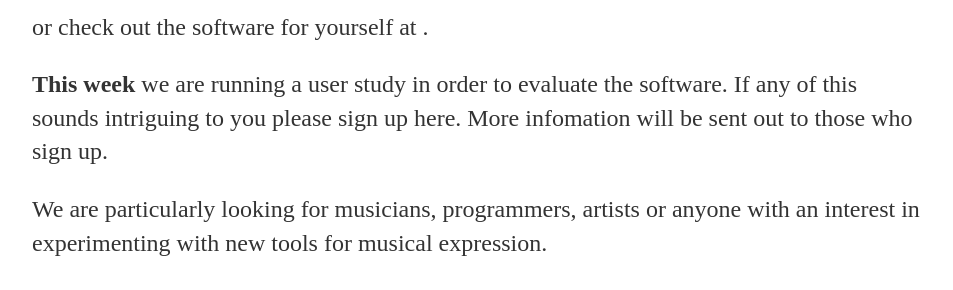
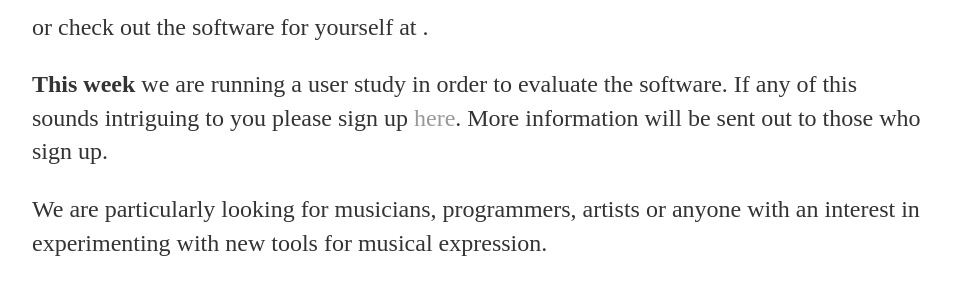
Before and after one commit to smilo7/smilo7.github.io, a Jekyll site: the page built from _posts/2020-09-03-rhythmachines-userstudy.md, in a window 1280 px wide. Shown: the part 1565-1855 px from the top of the page, without its empty margins (160-1113 px from the left). Built offline with Jekyll 4.4.1, drawn with Linux system fonts in a browser that asks for light colours.

Commit message:
added signup link

```diff
--- a/_posts/2020-09-03-rhythmachines-userstudy.md
+++ b/_posts/2020-09-03-rhythmachines-userstudy.md
@@ -16,7 +16,7 @@ Please see this [demonstration video](https://youtu.be/n6PXqLJToTs 'demonstratio
 
 or check out the software for yourself at [](amalgah.github.io).
 
-__This week__ we are running a user study in order to evaluate the software. If any of this sounds intriguing to you please sign up here. More infomation will be sent out to those who sign up.
+__This week__ we are running a user study in order to evaluate the software. If any of this sounds intriguing to you please sign up [here](https://universityofsussex.eu.qualtrics.com/jfe/form/SV_5u9tg4cbEupNyf3). More information will be sent out to those who sign up.
 
 We are particularly looking for musicians, programmers, artists or anyone with an interest in experimenting with new tools for musical expression.
 
```
